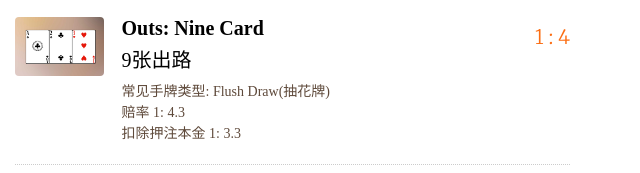
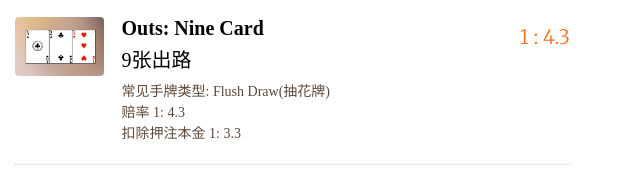
Before and after one commit to BDFDPortfolio/SideGame03_Poker_Insurance-Coverage, a plain HTML site: page index.html in a window 1280 px wide. Shown: the part 1087-1260 px from the top of the page, 640-1280 px from the left. Drawn offline with nearby package versions, Linux system fonts and the light colour scheme; a web font is replaced by a local one.

Commit message:
update rate

```diff
--- a/index.html
+++ b/index.html
@@ -332,7 +332,7 @@
 									</div>
 								</div>
 								<div class="fh5co-food-pricing">
-									1 : 4<br />
+									1 : 4.3<br />
 								</div>
 							</li>
 
```
